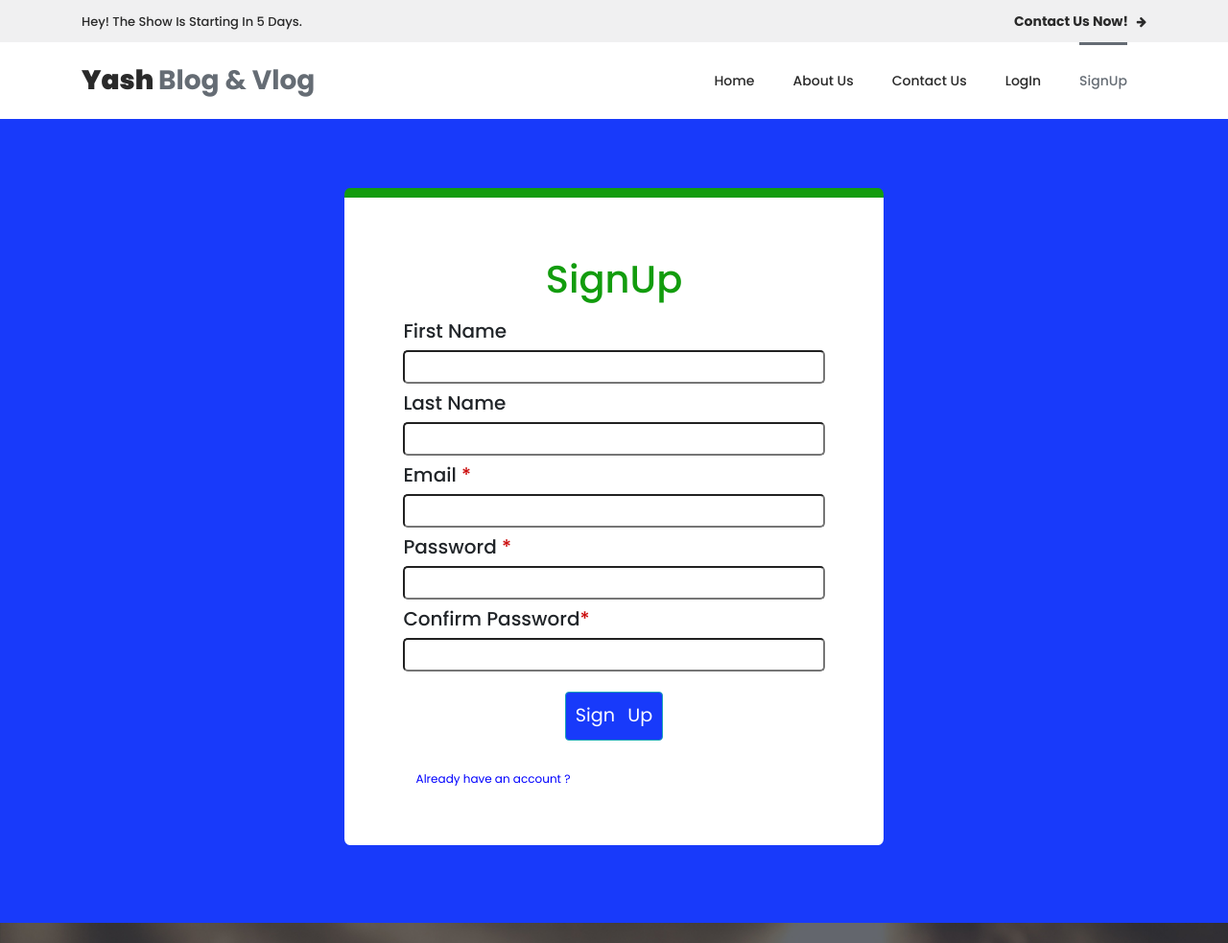
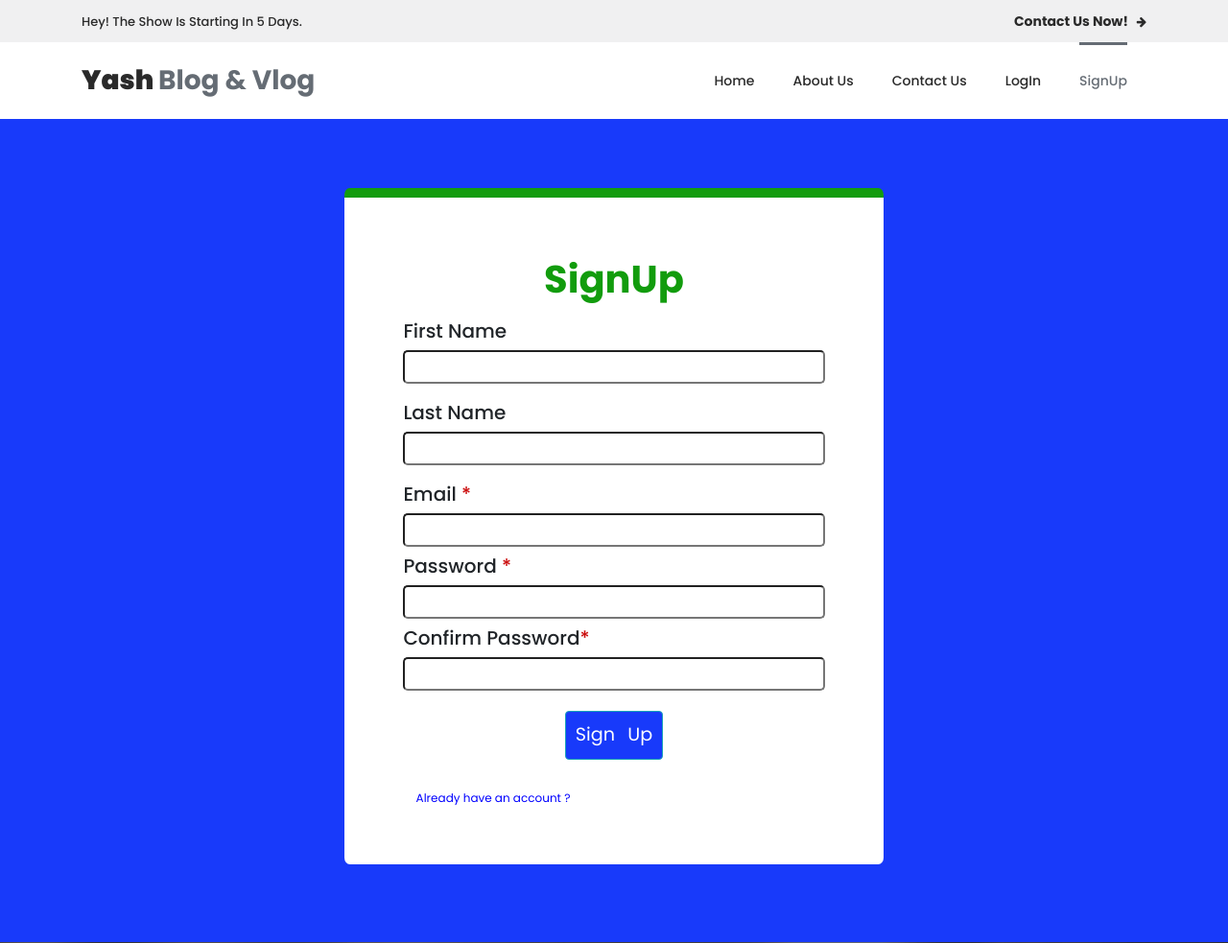
Before and after one commit to shuaibansari123/Django-Blogging-Site-Production-level, a Django app: template blogapp/templates/user/signup.html in a window 1280 px wide. Shown: the top 983 px of the page at 96% size. Run offline with Django 3.2, Linux system fonts and the light colour scheme; the template is opened without the code that fills it: values that come from a table or form of the project are taken from there, others are empty; data comes from the database, SQL or seed files in the repository; both versions use the stored data as it was after the commit; parts of the project's set-up code (start-up, migrations or seed data) failed here and were passed over; some libraries are stand-ins or nearby versions.

Commit message:
26_december_last commit

```diff
--- a/blogapp/templates/user/contact2.html
+++ b/blogapp/templates/user/contact2.html
@@ -112,7 +112,7 @@ https://www.tooplate.com/view/2125-artxibition
 <div class="content-section col-md-6 col-md-offset-2 m-auto">
     <form method="POST"  style="border-top: 10px solid rgb(18, 156, 13); margin: 4%; padding:10%; border-radius:1%; background-color:white;">
         {% csrf_token %}
-        <h1 style="margin-bottom:15px; color:rgb(18, 156, 13); font-family:var(--font-1); text-align:center;" >Contact Us</h1>
+        <h1 style="margin-bottom:15px; color:rgb(18, 156, 13); font-family:var(--font-1); text-align:center;" ><b>Contact Us</b></h1>
 
         <fieldset class="form-group">
             <h4 style="font-family: var(--font-1); font-size:20px; ">Your Name</h4>
--- a/blogapp/templates/user/register2.html
+++ b/blogapp/templates/user/register2.html
@@ -113,9 +113,9 @@ https://www.tooplate.com/view/2125-artxibition
 <div class="content-section col-md-6 col-md-offset-2 m-auto">
     <form method="POST"  style="border-top: 10px solid rgb(18, 156, 13); padding:10%;   margin-top:20px; margin-bottom:50px; border-radius:1%;background-color: rgb(255, 255, 254);">
         {% csrf_token %}
-        <h1 style="margin-bottom:15px; color:rgb(18, 156, 13); font-family:var(--font-1); text-align:center;" >LogIn</h1>
+        <h1 style="margin-bottom:15px; color:rgb(18, 156, 13); font-family:var(--font-1); text-align:center;" ><b>LogIn</b></h1>
 
-
+        <a href="{% url 'social:begin' 'facebook' %}">Login with Facebook</a>
 
 
 
@@ -144,7 +144,7 @@ https://www.tooplate.com/view/2125-artxibition
         <div class="container">
             <div class="row">
                 <div class="col-lg-12">
-                    <h2 style="font-family: var(--font-1); font-weight:650; margin:auto;">  Log In  </h2>
+                    <h2 style="font-family: var(--font-1); font-weight:650; margin:auto;"> <b> Log In </b> </h2>
 
                 </div>
             </div>
--- a/blogapp/templates/user/signup.html
+++ b/blogapp/templates/user/signup.html
@@ -110,23 +110,27 @@ https://www.tooplate.com/view/2125-artxibition
 <div class="content-section col-md-6 col-md-offset-2 m-auto">
     <form method="POST"  class="active" style="border-top: 10px solid rgb(18, 156, 13); margin: 4%; padding:10%; border-radius:1%; background-color:white;">
       {% csrf_token %}
-<h1 style="margin-bottom:15px; color:rgb(18, 156, 13); font-family:var(--font-1); text-align:center;" >SignUp</h1>
+<h1 style="margin-bottom:15px; color:rgb(18, 156, 13); font-family:var(--font-1); text-align:center;" ><b>SignUp</b></h1>
 
       {% if error %}
-      <h3 class="message-danger" style="color:darkred; text-align:center; margin-bottom:10px;">{{error}}</h3>
+      <h4 class="message-danger" style="color:darkred; text-align:center; margin-bottom:10px;"><b>{{error}}</b></h4>
         {% endif %}
 
 
 
       <fieldset class="form-group">
           <h4 style="font-family: var(--font-1); font-size:20px;">First Name</h4>
-      <input type="text" NAME="myfirst_name" style="display: block;  border-radius:5px;   width:100%; height:35px; margin-top:5px; margin-bottom:5px;">
+      <input type="text" NAME="myfirst_name" style="display: block;  border-radius:5px;   width:100%; height:35px; margin-top:5px; margin-bottom:15px;">
+
       <h4 style="font-family: var(--font-1); font-size:20px; ">Last Name</h4>
-      <input type="text"  name="mylast_name" style="width:100%; border-radius:5px;  display: block;  height:35px; margin-top:5px; margin-bottom:5px; ">
+      <input type="text"  name="mylast_name" style="width:100%; border-radius:5px;  display: block;  height:35px; margin-top:5px; margin-bottom:15px; ">
+
       <h4 style="font-family: var(--font-1);  font-size:20px; ">Email <span style="color:rgb(202, 8, 8)">* </span></h4>
       <input type="email"  name="myemail" style="width:100%; border-radius:5px;  display: block;  height:35px; margin-top:5px; margin-bottom:5px; ">
+
       <h4 style="font-family: var(--font-1);  font-size:20px; ">Password <span style="color:rgb(202, 8, 8)">* </span> </h4>
       <input type="password"  name="pass1" style="width:100%; border-radius:5px;  display: block;  height:35px; margin-top:5px; margin-bottom:5px; ">
+
       <h4 style="font-family: var(--font-1); font-size:20px;  ">Confirm Password<span style="color:rgb(202, 8, 8)">* </span> </h4>
       <input type="password"  name="pass2" style="width:100%; border-radius:5px;  display: block;  height:35px; margin-top:5px; margin-bottom:5px; ">
 
--- a/blogapp/urls.py
+++ b/blogapp/urls.py
@@ -30,6 +30,8 @@ urlpatterns = [
     #path("nocobot" , views.index_view , name="nocobot_url") ,
 
 
+# SOCIAL AUTH
+    path('oauth/', include('social_django.urls', namespace='social') ,
 
 
 
--- a/blogapp/views.py
+++ b/blogapp/views.py
@@ -253,10 +253,13 @@ def MyLogin(request):
         password = request.POST['password']
         user = authenticate(request, username=username, password=password)
         if user is not None:
+            print('not note-------')
             form = login(request, user)
             messages.success(request, f' wecome {username} !!')
             return redirect('/')
         else:
+            print('not exists-------')
+
             messages.info(request, f'account done not exist plz sign in')
     form = AuthenticationForm()
     return render(request, 'user/register2.html', {'form': form, 'title': 'log in'})
```
Also changed, not shown: blog/settings.py (+25 -0 lines), requirements.txt (added, +14 -0 lines), blogapp/signals.py (line endings or trailing spaces), db.sqlite3.
